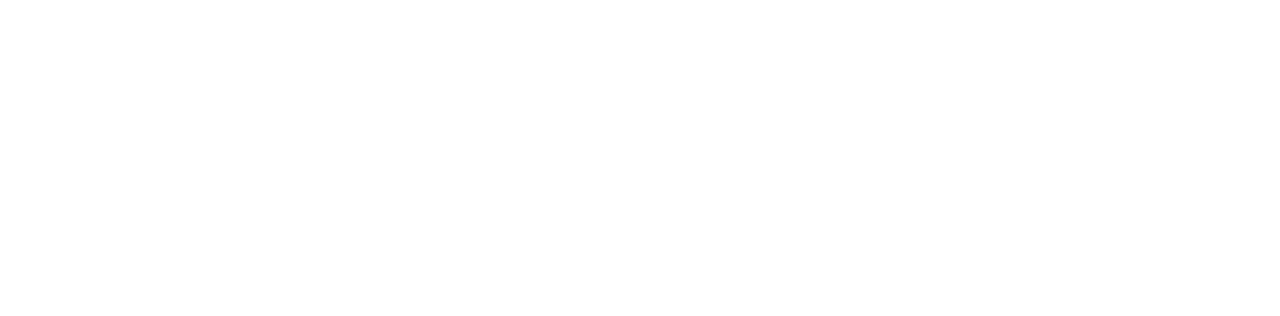
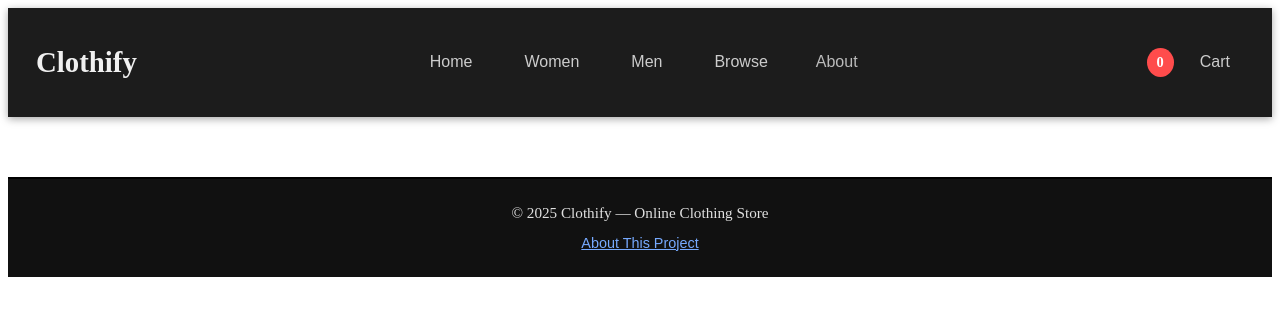
Before and after one commit to AaravShaji/COMP3612-Assign-2, a plain HTML site: page index.html in a window 1280 px wide. Drawn offline with Linux system fonts and the light colour scheme.

Commit message:
added header and footer with css

```diff
--- a/index.html
+++ b/index.html
@@ -2,19 +2,62 @@
 <head>
     <meta charset="UTF-8" />
     <title>COMP 3612 – Clothing Store</title>
+    <link rel="stylesheet" href="styles.css">
 </head>
 
 <body>
-<header>
-    <!--insert header-->
+<header class="site-header">
+    <nav class="navbar-container">
+
+        <div class="nav-left">
+            <h1 class="logo" data-view="home">Clothify</h1>
+        </div>
+
+        <div class="nav-center">
+            <button class="nav-link" data-view="home">Home</button>
+            <button class="nav-link" data-view="women">Women</button>
+            <button class="nav-link" data-view="men">Men</button>
+            <button class="nav-link" data-view="browse">Browse</button>
+            <button class="nav-link about-btn" data-view="about">About</button>
+        </div>
+
+        <div class="nav-right">
+            <span id="cartCountBadge" class="cart-badge">0</span>
+            <button class="nav-link cart-btn" data-view="cart">Cart</button>
+        </div>
+
+    </nav>
 </header>
 
 <main>
-    <!--insert home, men, women, browse, about, cart view-->
+    <article>
+        <!--insert home-->
+    </article>
+
+    <article>
+        <!--insert womens-->
+    </article>
+
+    <article>
+        <!--insert mens-->
+    </article>
+
+    <article>
+        <!--insert browse-->
+    </article>
+
+    <article>
+        <!--insert about-->
+    </article>
+
+    <article>
+        <!--insert cart-->
+    </article>
 </main>
 
-<footer>
-    <!--insert footer-->
+<footer class="site-footer">
+    <p>© 2025 Clothify — Online Clothing Store</p>
+    <button id="aboutFooterBtn" class="footer-link">About This Project</button>
 </footer>
 </body>
 </html>
--- /dev/null
+++ b/styles.css
@@ -0,0 +1,143 @@
+/* ===================================== */
+/* GENERAL THEME COLORS */
+/* ===================================== */
+:root {
+    --header-bg: #1c1c1c;     /* Dark charcoal */
+    --header-text: #f0f0f0;
+
+    --footer-bg: #111111;     /* Slightly darker charcoal */
+    --footer-text: #e0e0e0;
+
+    --accent-blue: #77aaff;
+}
+
+/* ===================================== */
+/* HEADER + NAVBAR */
+/* ===================================== */
+.site-header {
+    background-color: var(--header-bg);
+    color: var(--header-text);
+    width: 100%;
+    box-shadow: 0 2px 8px rgba(0,0,0,0.35);
+    position: sticky;
+    top: 0;
+    z-index: 1000;
+}
+
+.navbar-container {
+    display: flex;
+    justify-content: space-between;
+    align-items: center;
+    padding: 14px 28px;
+}
+
+/* LOGO */
+.logo {
+    font-size: 1.8rem;
+    font-weight: 700;
+    cursor: pointer;
+    transition: 0.25s;
+}
+.logo:hover {
+    color: var(--accent-blue);
+}
+
+/* CENTER NAV BUTTONS */
+.nav-center {
+    display: flex;
+    gap: 24px;
+}
+
+.nav-link {
+    background: none;
+    border: none;
+    color: #cccccc;
+    font-size: 1rem;
+    cursor: pointer;
+    padding: 8px 14px;
+    border-radius: 6px;
+    transition: 0.25s;
+}
+
+.nav-link:hover {
+    background: #333;
+    color: #fff;
+}
+
+/* CART BADGE */
+.cart-badge {
+    background: #ff4c4c;
+    color: #fff;
+    padding: 6px 10px;
+    border-radius: 50%;
+    font-weight: bold;
+    font-size: 0.9rem;
+}
+
+/* RIGHT SIDE */
+.nav-right {
+    display: flex;
+    align-items: center;
+    gap: 12px;
+}
+
+/* ABOUT BUTTON */
+.about-btn {
+    background: none;
+    border: none;
+    color: #bbbbbb;
+    cursor: pointer;
+    padding: 6px 10px;
+}
+.about-btn:hover {
+    color: #fff;
+    background: #333;
+    border-radius: 6px;
+}
+
+/* ===================================== */
+/* FOOTER */
+/* ===================================== */
+.site-footer {
+    background: var(--footer-bg);
+    color: var(--footer-text);
+    text-align: center;
+    padding: 25px;
+    margin-top: 60px;
+    border-top: 2px solid #000;
+}
+
+.site-footer p {
+    margin: 0;
+    font-size: 0.95rem;
+}
+
+/* Footer About Link */
+.footer-link {
+    margin-top: 12px;
+    background: none;
+    border: none;
+    color: var(--accent-blue);
+    text-decoration: underline;
+    cursor: pointer;
+    font-size: 0.9rem;
+}
+.footer-link:hover {
+    color: #cfe2ff;
+}
+
+/* ===================================== */
+/* RESPONSIVE NAVIGATION */
+/* ===================================== */
+@media (max-width: 800px) {
+    .navbar-container {
+        flex-direction: column;
+        gap: 14px;
+    }
+
+    .nav-center {
+        flex-wrap: wrap;
+        justify-content: center;
+        gap: 12px;
+    }
+}
```
